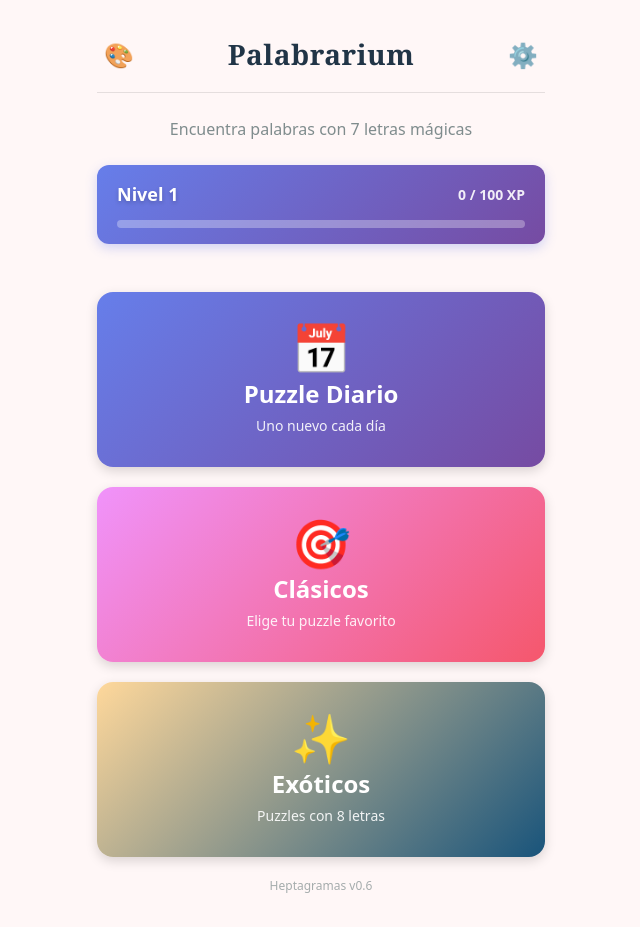
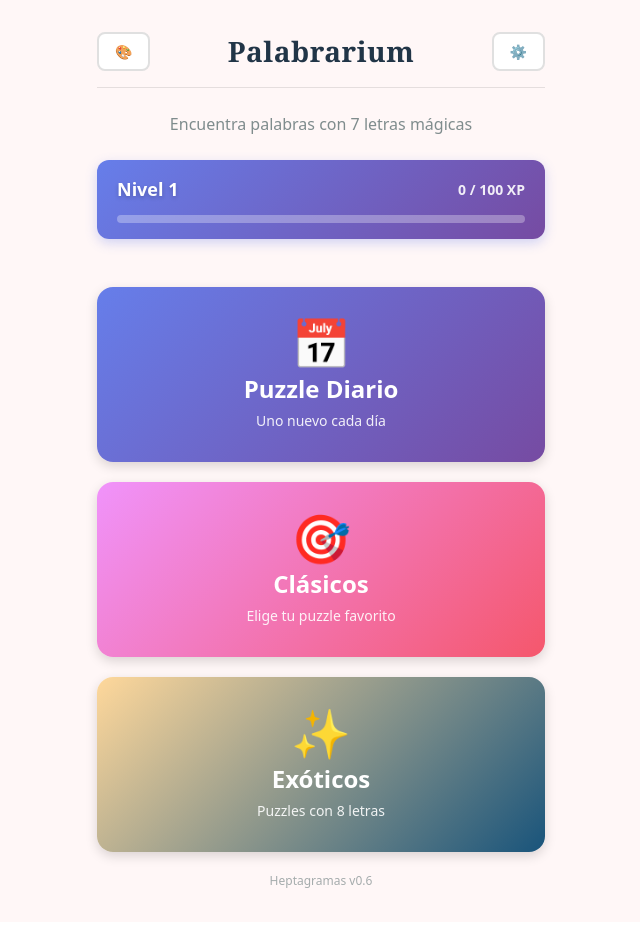
Before and after one commit to Uralsky87/heptagramas, a React (Vite) app: page / in a window 1280 px wide. Shown: the whole page, without its empty margins (319-959 px from the left). Built offline with nearby package versions, Linux system fonts and the light colour scheme.

Commit message:
refactor: eliminar botones duplicados de inicio y mejorar estética

```diff
--- a/src/components/ExoticsHome.tsx
+++ b/src/components/ExoticsHome.tsx
@@ -130,12 +130,6 @@ export default function ExoticsHome({ onBack, onStart, dictionary }: ExoticsHome
         }
       />
 
-      <header className="header">
-        <button className="btn-back" onClick={onBack}>
-          ← Inicio
-        </button>
-      </header>
-
       <div className="exotics-home-container">
         <div className="exotics-features">
           <div className="exotics-feature">
--- a/src/components/Game.tsx
+++ b/src/components/Game.tsx
@@ -290,12 +290,6 @@ export default function Game({ initialPuzzle, dictionary, allPuzzles, onBack, mo
       />
 
       <header className="header">
-        <div style={{ display: 'flex', justifyContent: 'space-between', alignItems: 'center' }}>
-          <button className="btn-back" onClick={handleBackButton}>
-            ← Inicio
-          </button>
-          <div style={{ width: '70px' }} />
-        </div>
         <div style={{ display: 'flex', justifyContent: 'space-between', alignItems: 'center', marginTop: '12px' }}>
           <p className="puzzle-title">{currentPuzzle.title}</p>
           {mode === 'classic' && (
--- a/src/components/TopBar.css
+++ b/src/components/TopBar.css
@@ -13,29 +13,31 @@
 
 /* Botones de la barra superior */
 .top-bar-btn {
-  height: 44px;
-  width: 44px;
-  padding: 0;
+  padding: 8px 16px;
+  height: auto;
+  width: auto;
   display: flex;
   align-items: center;
   justify-content: center;
-  border: none;
-  background: transparent;
+  border: 2px solid #e0e0e0;
+  background: white;
   cursor: pointer;
-  font-size: 24px;
+  font-size: 14px;
+  font-weight: 600;
+  color: #667eea;
   border-radius: 8px;
   transition: all 0.2s ease;
-  touch-action: manipulation; /* Evita zoom en iOS */
+  touch-action: manipulation;
 }
 
 .top-bar-btn:hover {
-  background: rgba(102, 126, 234, 0.1);
-  transform: scale(1.05);
+  background: #f5f7fa;
+  border-color: #667eea;
 }
 
 .top-bar-btn:active {
-  background: rgba(102, 126, 234, 0.2);
-  transform: scale(0.95);
+  background: #e8ebf5;
+  border-color: #667eea;
 }
 
 /* Botón izquierda - alineado a la izquierda */
```
